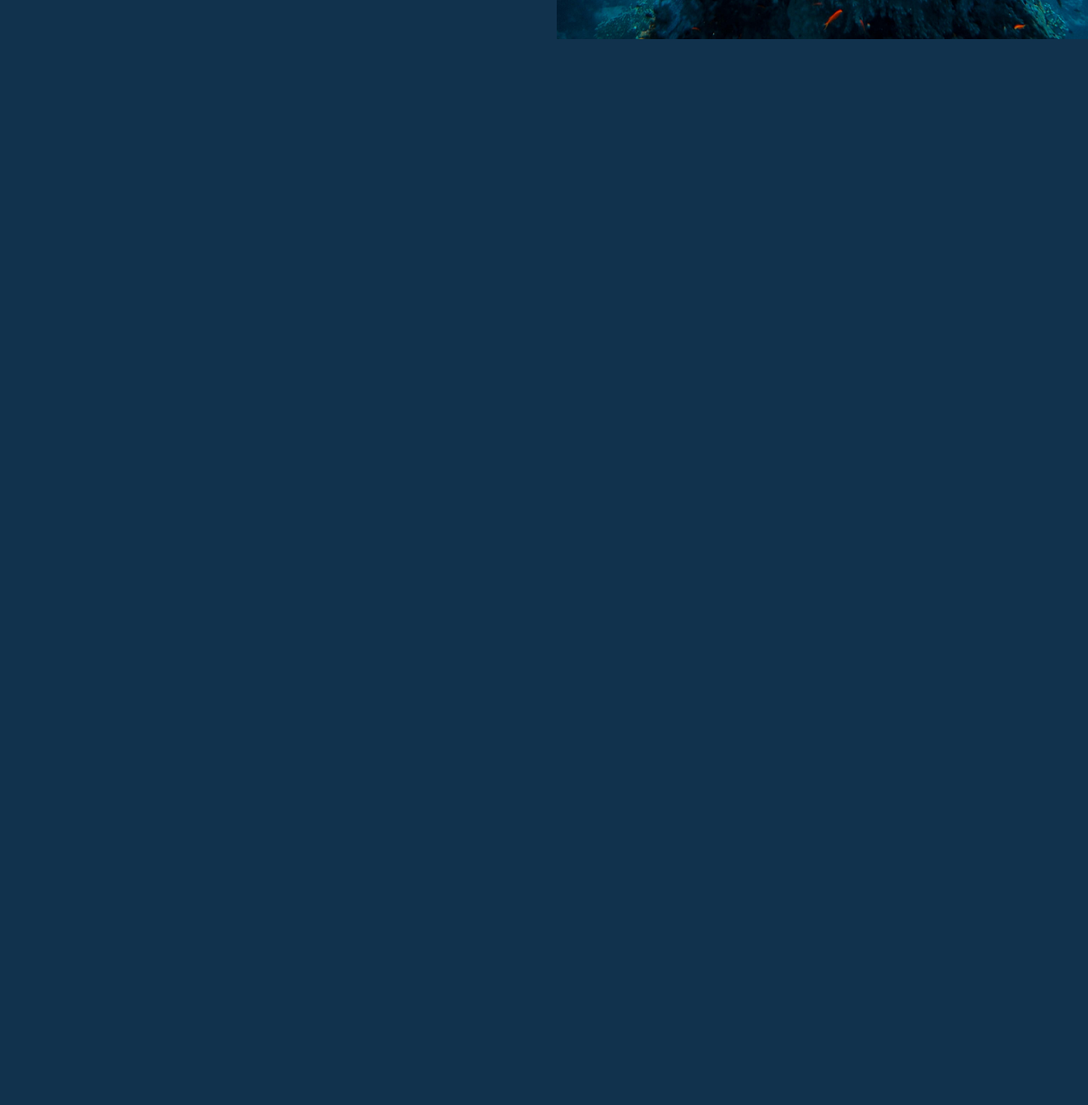
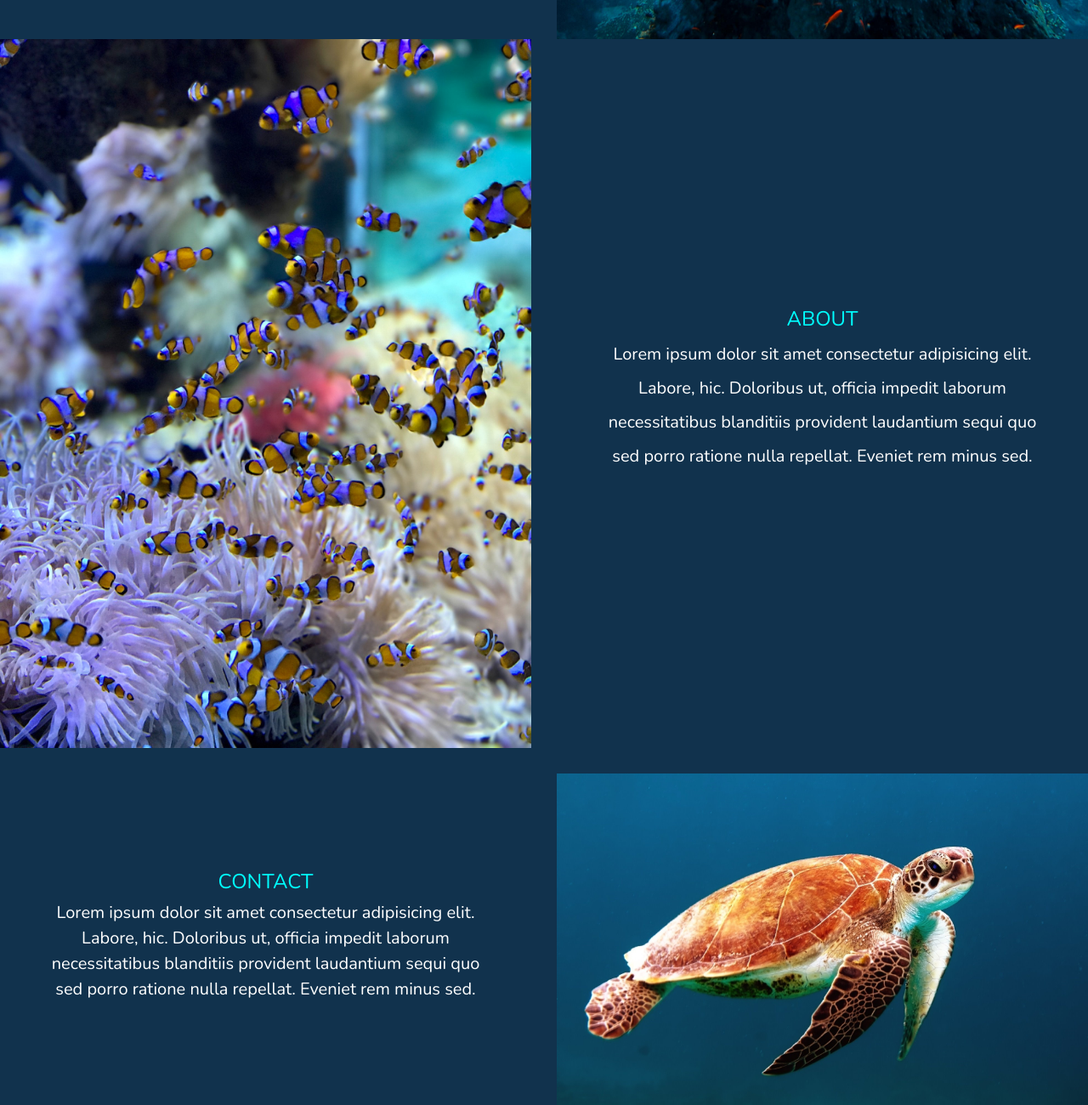
Before and after one commit to diogobytes/Oceanarium, a plain HTML site: page index.html in a window 1280 px wide. Shown: the part 787-2087 px from the top of the page at 85% size. Before the commit the page ends 833 px from the top, so only its background shows below. Drawn offline with nearby package versions, Linux system fonts and the light colour scheme.

Commit message:
javascript scroll function
added scroll function and two sections, about and contact

```diff
--- a/app.css
+++ b/app.css
@@ -9,7 +9,24 @@ body {
 #mainNavbar .nav-link {
   color: white;
 }
+.about h2 {
+  color: aqua;
+  font-weight: 100;
+  font-size: 1.5rem;
+}
+.about p {
+  color: white;
+  line-height: 40px;
+}
 
+.navbar.scrolled {
+  background: #dcbaa9;
+  transition: background 500ms;
+}
+
+.content {
+  margin-bottom: 30px;
+}
 #mainNavbar .nav-link:hover {
   color: #ffdab9;
 }
@@ -18,7 +35,11 @@ body {
   text-transform: uppercase;
   color: #ffdab9;
 }
-
+.contact h2 {
+  color: aqua;
+  font-weight: 100;
+  font-size: 1.5rem;
+}
 #headingGroup span {
   color: aqua;
 }
--- a/index.html
+++ b/index.html
@@ -45,7 +45,7 @@
       <div class="collapse navbar-collapse" id="navlink">
         <ul class="navbar-nav">
           <li class="nav-item ml-7">
-            <a href="" class="nav-link">Home</a>
+            <a href="#home" class="nav-link">Home</a>
           </li>
           <li class="nav-item">
             <a href="" class="nav-link">Contact</a>
@@ -59,7 +59,10 @@
     <section class="container-fluid px-0">
       <div class="row align-items-center">
         <div class="col-lg-6 px-0">
-          <div class="text-white text-center d-none d-lg-block" id="headingGroup">
+          <div
+            class="text-white text-center d-none d-lg-block"
+            id="headingGroup"
+          >
             <h1 class="text-center text-white"><span>OCEAN</span>ARIUM</h1>
             <h1 class="text-center text-white"><span>OCEAN</span>ARIUM</h1>
             <h1 class="text-center text-white"><span>OCEAN</span>ARIUM</h1>
@@ -68,6 +71,50 @@
         </div>
         <div class="col-lg-6">
           <img src="imgs/7.jpg" alt="fish" class="img-fluid" />
+        </div>
+      </div>
+    </section>
+
+    <section class="container-fluid px-0 content">
+      <div class="row align-items-center">
+        <div class="col-md-6 order-2 order-md-1">
+          <img src="imgs/5.jpg" alt="" class="img-fluid" />
+        </div>
+
+        <div class="col-md-6 text-center text-white mt-2 order-1 order-md-2">
+          <div class="row justify-content-center">
+            <div class="col-10 about">
+              <h2>ABOUT</h2>
+              <p class="lead">
+                Lorem ipsum dolor sit amet consectetur adipisicing elit. Labore,
+                hic. Doloribus ut, officia impedit laborum necessitatibus
+                blanditiis provident laudantium sequi quo sed porro ratione
+                nulla repellat. Eveniet rem minus sed.
+              </p>
+            </div>
+          </div>
+        </div>
+      </div>
+    </section>
+
+    <section class="container-fluid px-0">
+      <div class="row align-items-center">
+        <div class="col-md-6 order-2 order-md-2">
+          <img src="imgs/3.jpg" alt="" class="img-fluid" />
+        </div>
+
+        <div class="col-md-6 text-center text-white mt-2 order-1 order-md-1">
+          <div class="row justify-content-center">
+            <div class="col-10 contact">
+              <h2>CONTACT</h2>
+              <p class="lead">
+                Lorem ipsum dolor sit amet consectetur adipisicing elit. Labore,
+                hic. Doloribus ut, officia impedit laborum necessitatibus
+                blanditiis provident laudantium sequi quo sed porro ratione
+                nulla repellat. Eveniet rem minus sed.
+              </p>
+            </div>
+          </div>
         </div>
       </div>
     </section>
@@ -88,5 +135,6 @@
       integrity="sha384-ChfqqxuZUCnJSK3+MXmPNIyE6ZbWh2IMqE241rYiqJxyMiZ6OW/JmZQ5stwEULTy"
       crossorigin="anonymous"
     ></script>
+    <script src="script.js"></script>
   </body>
 </html>
--- /dev/null
+++ b/script.js
@@ -0,0 +1,6 @@
+$(function () {
+  $(document).scroll(function () {
+    var $nav = $("#mainNavbar");
+    $nav.toggleClass("scrolled", $(this).scrollTop() > $nav.height());
+  });
+});
```
